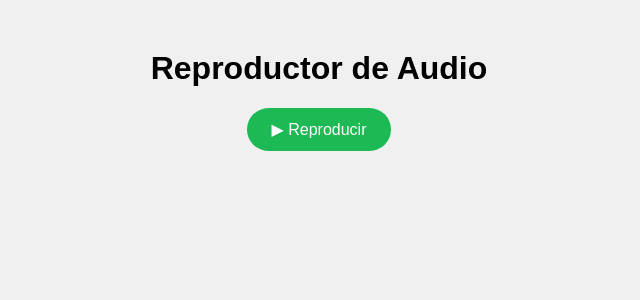
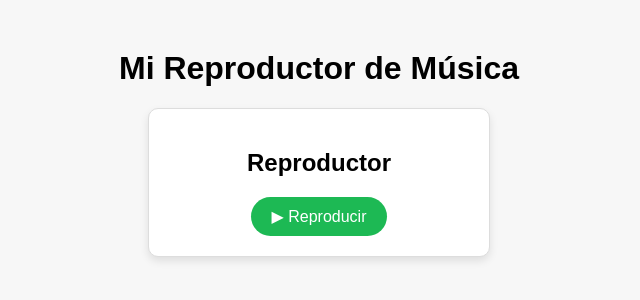
Before and after one commit to VidalAntoniocruz/music.github.io, a plain HTML site: page index.html in a window 1280 px wide. Shown: the whole page, without its empty margins (321-961 px from the left). Drawn offline with Linux system fonts and the light colour scheme.

Commit message:
Update index.html

```diff
--- a/index.html
+++ b/index.html
@@ -2,16 +2,25 @@
 <html lang="es">
 <head>
   <meta charset="UTF-8" />
-  <title>Reproductor de Audio</title>
+  <title>Reproductor de Música</title>
   <style>
     body {
       font-family: Arial, sans-serif;
       text-align: center;
-      margin-top: 50px;
-      background-color: #f0f0f0;
+      margin: 50px;
+      background-color: #f7f7f7;
+    }
+    .player-section {
+      width: 300px;
+      margin: 0 auto;
+      padding: 20px;
+      border: 1px solid #ddd;
+      border-radius: 10px;
+      background-color: #fff;
+      box-shadow: 0 4px 8px rgba(0,0,0,0.1);
     }
     button {
-      padding: 12px 24px;
+      padding: 10px 20px;
       font-size: 16px;
       background-color: #1db954;
       color: white;
@@ -26,9 +35,14 @@
   </style>
 </head>
 <body>
-  <h1>Reproductor de Audio</h1>
-  <button id="playButton">▶ Reproducir</button>
-  <audio id="audioPlayer" src="untilifoundyou.mp3"></audio>
+  <h1>Mi Reproductor de Música</h1>
+
+  <!-- Sección del reproductor -->
+  <div class="player-section">
+    <h2>Reproductor</h2>
+    <button id="playButton">▶ Reproducir</button>
+    <audio id="audioPlayer" src="untilifoundyou.mp3"></audio>
+  </div>
 
   <script>
     const button = document.getElementById("playButton");
```
